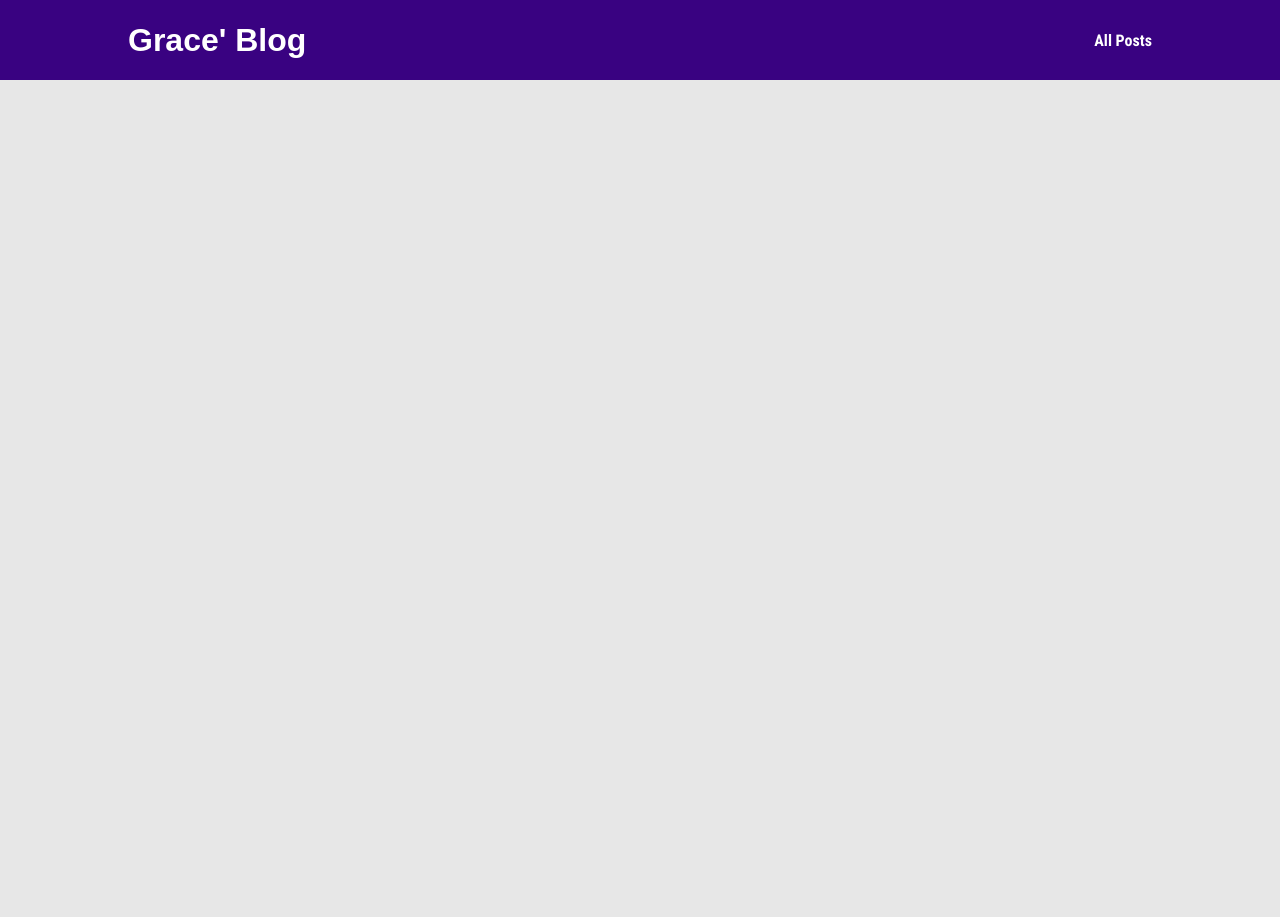
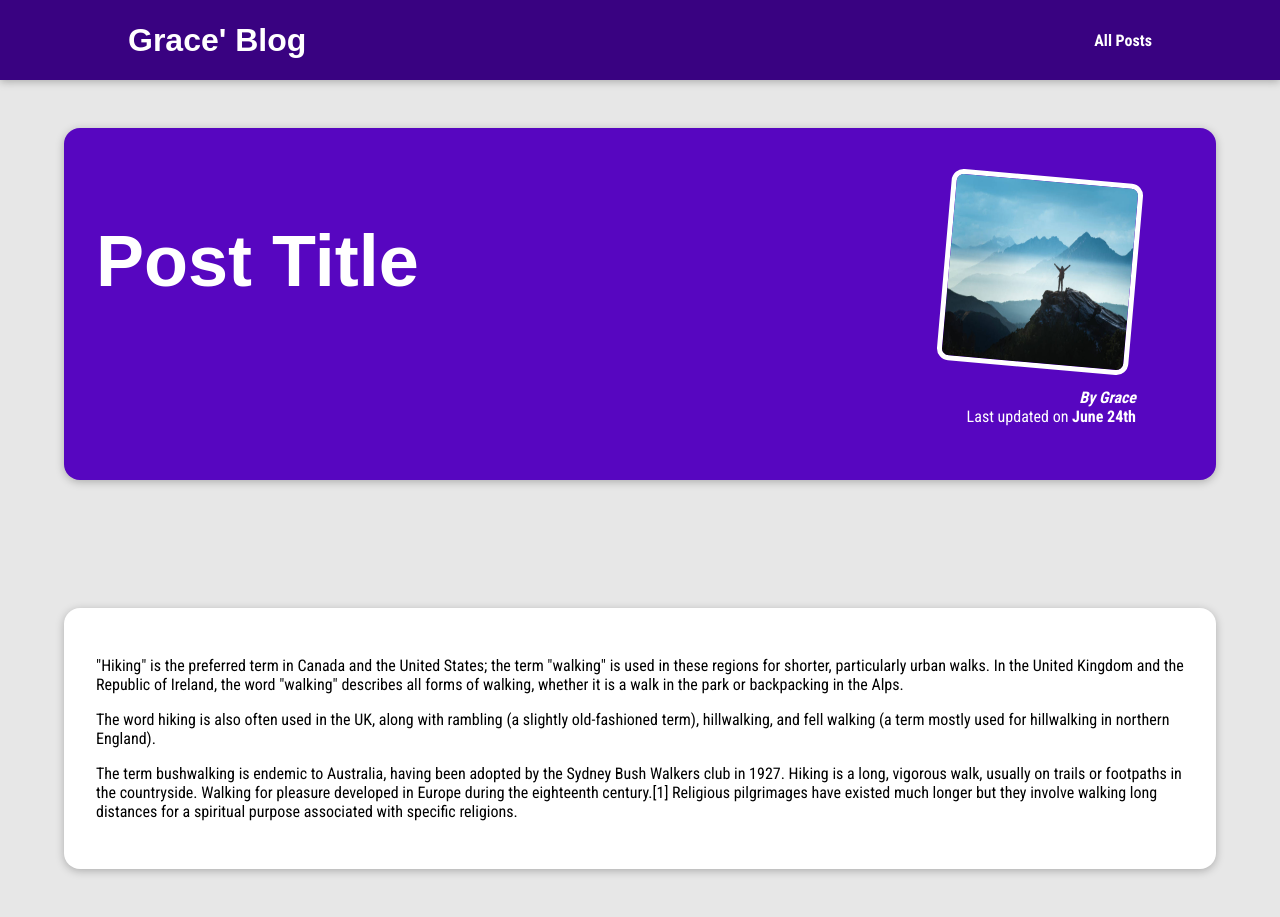
Before and after one commit to Tsega-Get/blog-django, a Django app: template blog/templates/blog/post-detail.html in a window 1280 px wide. Before the commit the page ends 80 px from the top, so only its background shows below. Run offline with Django 3.2, Linux system fonts and the light colour scheme; the template is opened without the code that fills it, so the values that code supplies are empty.

Commit message:
Post detail added.

```diff
--- /dev/null
+++ b/blog/static/blog/post-detail.css
@@ -0,0 +1,89 @@
+body {
+    background-color: #e7e7e7;
+}
+
+#main-navigation {
+    background-color: #390281;
+    box-shadow: 0 2px 8px rgba(0, 0, 0, 0.25);
+
+}
+
+#main-navigation {
+    width: 100%;
+    height: 5rem;
+    display: flex;
+    justify-content: space-between;
+    align-items: center;
+    padding: 0 10%;
+    position: absolute;
+    top: 0;
+    left: 0;
+    background-color: #390281;
+}
+
+#main-navigation a {
+    text-decoration: none;
+    color: white;
+    font-weight: bold;
+}
+
+#main-navigation h1 a:hover,
+#main-navigation h1 a:active,
+#main-navigation nav a:hover,
+#main-navigation nav a:active {
+    color: #cf79f1;
+}
+
+#summary {
+    margin: 8rem auto 3rem auto;
+    padding: 2rem;
+    width: 90%;
+    border-radius: 16px;
+    background-color: #5706c0;
+    position: relative;
+    box-shadow: 0 2px 8px rgba(0, 0, 0, 0.25);
+    height: 22rem;
+}
+
+#summary h2 {
+    color: white;
+    font-size: 4.5rem;
+}
+
+#summary article {
+    position: absolute;
+    top: 2rem;
+    right: 3rem;
+    padding: 1rem 2rem;
+    border-radius: 12rem;
+    text-align: right;
+    color: white;
+}
+
+#summary article img {
+    width: 12rem;
+    height: 12rem;
+    border-radius: 12px;
+    transform: rotateZ(5deg);
+    border: 5px solid white;
+    margin-bottom: 1rem;
+}
+
+#summary address {
+    font-weight: bold;
+}
+
+#summary time {
+    font-weight: bold;
+}
+
+main {
+    margin: 8rem auto 3rem auto;
+    padding: 2rem;
+    width: 90%;
+    border-radius: 16px;
+    background-color: white;
+    position: relative;
+    box-shadow: 0 2px 8px rgba(0, 0, 0, 0.25);
+    /* height: 22rem; */
+}
--- a/blog/templates/blog/post-detail.html
+++ b/blog/templates/blog/post-detail.html
@@ -7,16 +7,41 @@ This Post title
 
 
 {% block css_files %}
-<link rel ="stylesheet" href="{% static "blog/post.css" %}">
-<link rel ="stylesheet" href="{% static "blog/all-posts.css" %}">
+<link rel ="stylesheet" href="{% static "blog/post-detail.css" %}">
 {% endblock  %}
 
 {% block  content%}
 <section id="summary">
   <h2>Post Title</h2>
        <article>
-        <img src="">
+        <img src="{% static 'blog/images/mauntain_01.jpg' %}" alt="Post Ttle"/>
+        <address>By Grace</address>
+        <div>Last updated on <time>June 24th</time>
+        </div>
        </article>
 </section>
+<main>
+<p>
+  "Hiking" is the preferred term in Canada and the United States;
+  the term "walking" is used in these regions for shorter, particularly urban walks.
+  In the United Kingdom and the Republic of Ireland, the word "walking" describes
+  all forms of walking, whether it is a walk in the park or backpacking in the Alps.
+</p>
+<p>
 
+  The word hiking is also often used in the UK, along with rambling (a slightly old-fashioned term),
+  hillwalking, and fell walking (a term mostly used for hillwalking in northern England).
+</p>
+<p>
+
+  The term bushwalking is endemic to Australia, having been adopted by the Sydney
+  Bush Walkers club in 1927.
+  Hiking is a long, vigorous walk, usually on trails or footpaths in the countryside.
+  Walking for pleasure developed in Europe during the eighteenth century.[1] Religious
+  pilgrimages have existed much longer but they involve walking long distances for a spiritual
+  purpose associated with specific religions.
+</p>
+
+
+</main>
 {% endblock  %}
--- a/blog/views.py
+++ b/blog/views.py
@@ -6,5 +6,5 @@ def starting_page(request):
 
 def post(request):
     return render(request, "blog/all-posts.html")
-def post_detail(request):
-    pass
+def post_detail(request, slug):
+    return render(request, "blog/post-detail.html")
```
